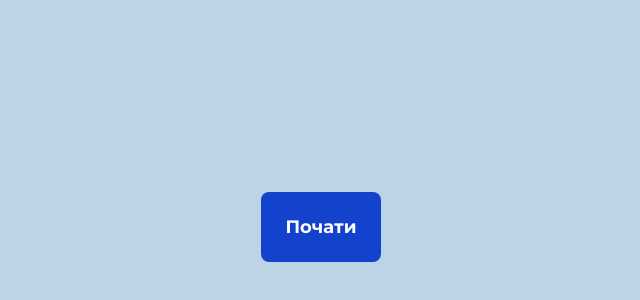
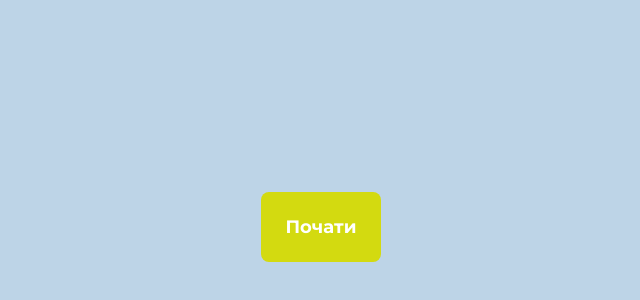
Before and after one commit to Sviatik1803/ewrwe, a plain HTML site: page index.html in a window 1280 px wide. Shown: the part 174-474 px from the top of the page, without its empty margins (319-959 px from the left). Drawn offline with nearby package versions, Linux system fonts and the light colour scheme.

Commit message:
change-color-button

```diff
--- a/style.css
+++ b/style.css
@@ -73,7 +73,7 @@ body{
 
 
   width:fit-content;
-  background-color: #1342cd;
+  background-color: #d3da10;
   color: white;
   font-size: 18px;
   font-weight: bold;
```
